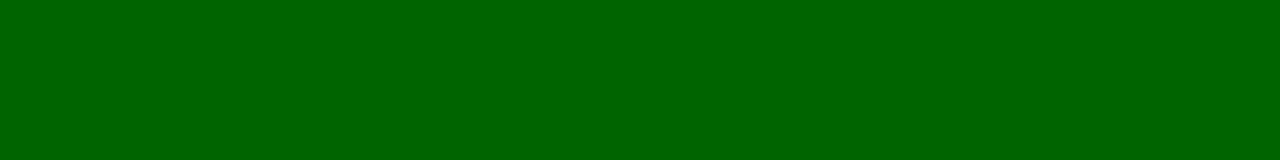
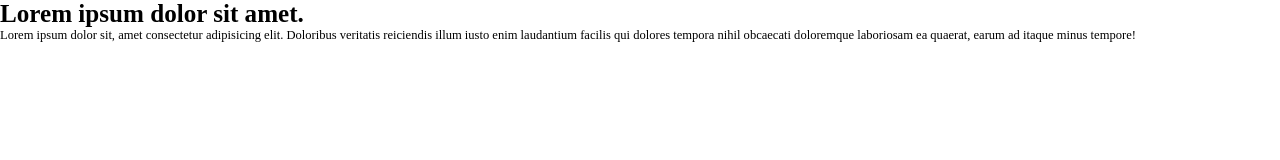
Before and after one commit to JaviBoleca/training-sass, a plain HTML site: page index.html in a window 1280 px wide. Drawn offline with Linux system fonts and the light colour scheme.

Commit message:
archivoparcial

```diff
--- a/index.html
+++ b/index.html
@@ -1,13 +1,21 @@
 <!DOCTYPE html>
 <html lang="en">
-<head>
-    <meta charset="UTF-8">
-    <meta http-equiv="X-UA-Compatible" content="IE=edge">
-    <meta name="viewport" content="width=device-width, initial-scale=1.0">
-    <title>Document</title>
-    <link rel="stylesheet" href="css/style.css">
-</head>
-<body>
-
-</body>
+  <head>
+    <meta charset="UTF-8" />
+    <meta http-equiv="X-UA-Compatible" content="IE=edge" />
+    <meta name="viewport" content="width=device-width, initial-scale=1.0" />
+    <title>Training-sass</title>
+    <link rel="stylesheet" href="css/style.css" />
+  </head>
+  <body>
+    <div class="main">
+      <h1 class="main header">Lorem ipsum dolor sit amet.</h1>
+      <p>
+        Lorem ipsum dolor sit, amet consectetur adipisicing elit. Doloribus
+        veritatis reiciendis illum iusto enim laudantium facilis qui dolores
+        tempora nihil obcaecati doloremque laboriosam ea quaerat, earum ad
+        itaque minus tempore!
+      </p>
+    </div>
+  </body>
 </html>
--- /dev/null
+++ b/scss/_reset.scss
@@ -0,0 +1,8 @@
+/* reset*/
+*,*::before,*::after{
+    padding:0;
+    margin:0;
+    border:0;
+    box-sizing: inherit;
+    outline: 0 none;
+    }
--- /dev/null
+++ b/scss/_variables.scss
@@ -0,0 +1 @@
+$full-width:100vw
--- a/scss/style.scss
+++ b/scss/style.scss
@@ -1,5 +1,6 @@
-body{
-    background-color: darkgreen;
+@import "./reset";
+// Generics
 
-    color: aquamarine;
+:root {
+  font-size: 0.785rem;
 }
```
Also changed, not shown: css/style.css, scss/_functions.scss (added), scss/_maps.scss (added), scss/_mixins.scss (added), 1 other file.
